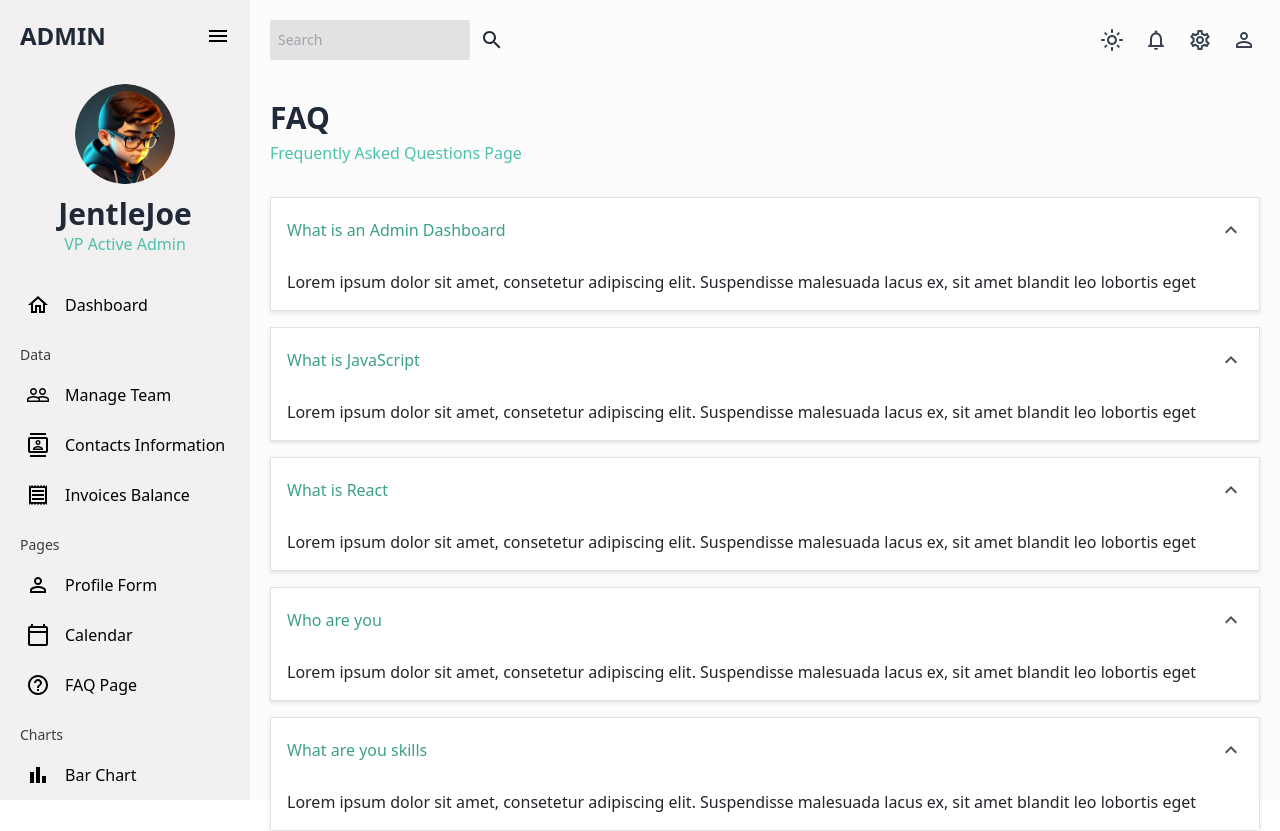
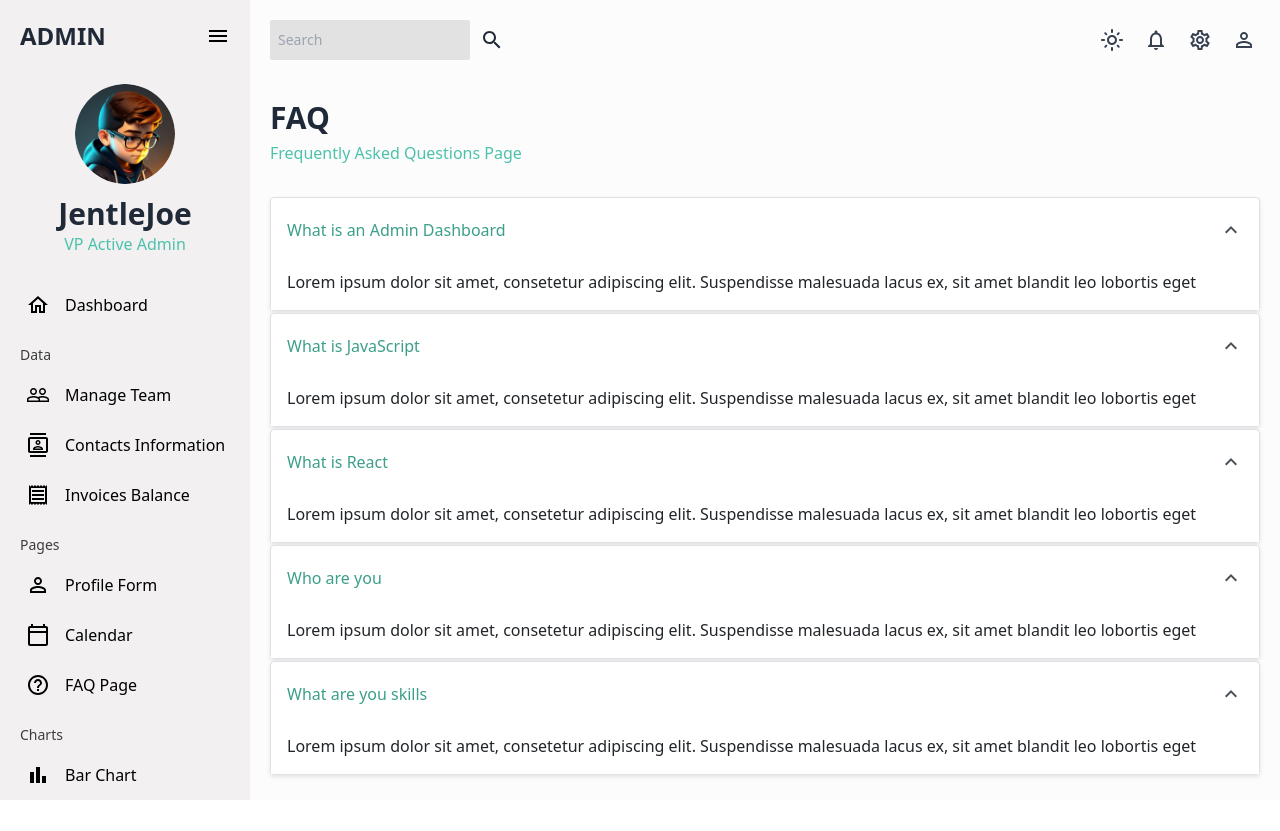
Before and after one commit to JentleJoe/react-admin, a React (Vite) app: page /faq in a window 1280 px wide. After the commit the page ends 800 px from the top, so only its background shows below. Built offline with nearby package versions, Linux system fonts and the light colour scheme.

Commit message:
updated alert box color

```diff
--- a/src/components/Alert.jsx
+++ b/src/components/Alert.jsx
@@ -2,10 +2,12 @@ import { useTheme } from "../theme/ThemeContext"
 
 const Alert = ({text, color}) => {
 
+  const { theme } = useTheme()
+
     //Use text color modes
   return (
     <div title='alertbox' className='dialogbx-container'>
-        <div className={`dialogbx ${color}`}>{text}</div>
+        <div className={`dialogbx ${theme.text} ${color}`}>{text}</div>
     </div>
   )
 }
--- a/src/scenes/faq/Faq.jsx
+++ b/src/scenes/faq/Faq.jsx
@@ -37,9 +37,9 @@ const Faq = () => {
   return (
     <div>
         <Header title="FAQ" subtitle='Frequently Asked Questions Page' />
-
         {
             faqs.map((faq, index) => (
+                <div key={index} className="mb-[2px]">
                     <Accordion defaultExpanded sx={theme.accordion} key={index}>
                         <AccordionSummary expandIcon={<ExpandMore />}
                         sx={theme.accordionSummary}>
@@ -49,6 +49,7 @@ const Faq = () => {
                             <p>{faq.answer}</p>
                         </AccordionDetails>
                     </Accordion>
+                </div>
             ))
         }
     </div>
--- a/src/theme/themeConfig.js
+++ b/src/theme/themeConfig.js
@@ -2,6 +2,7 @@ export const lightTheme = {
     background: 'bg-[#fcfcfc]',
     searchboxBg: 'bg-[rgba(0,0,0,0.1)]',
     text: 'text-gray-800',
+    alertText: 'text-gray-800',
     sidebarSubtitle: 'text-sm text-[#3D3D3D] mt-[15px] mb-[5px] px-5',
     primary: 'text-primary-600',
     secondary: 'text-secondary-600',
@@ -73,6 +74,7 @@ export const darkTheme = {
     background: 'bg-slate-900',
     searchboxBg: 'bg-slate-700',
     text: 'text-gray-200',
+    alertText: 'white',
     sidebarSubtitle: 'text-sm text-[#A3A3A3] mt-[15px] mb-[5px] px-5',
     primary: 'text-secondary-400',
     secondary: 'text-secondary-300',
```
Lines whose indentation alone changed are shown as unchanged.
